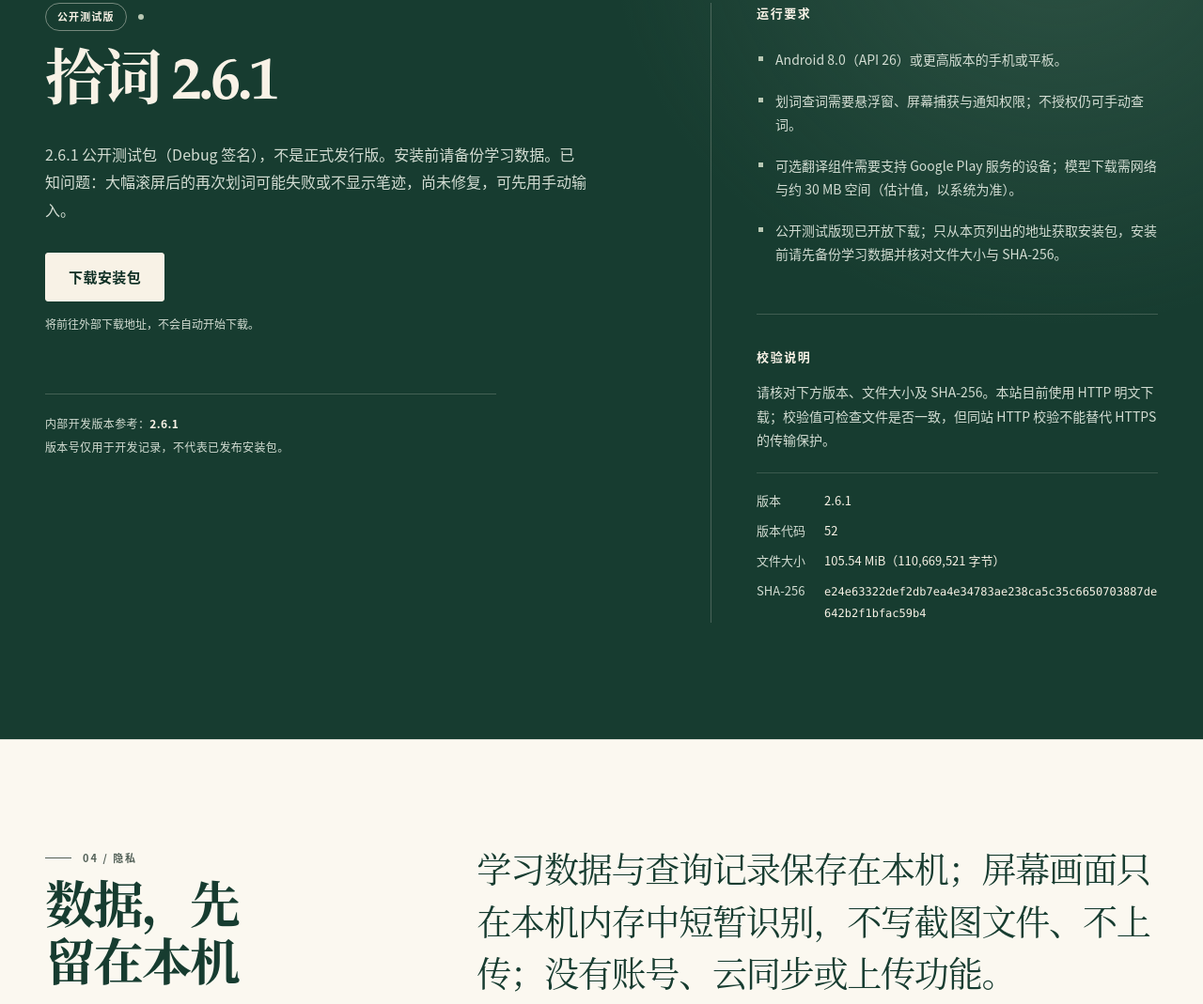
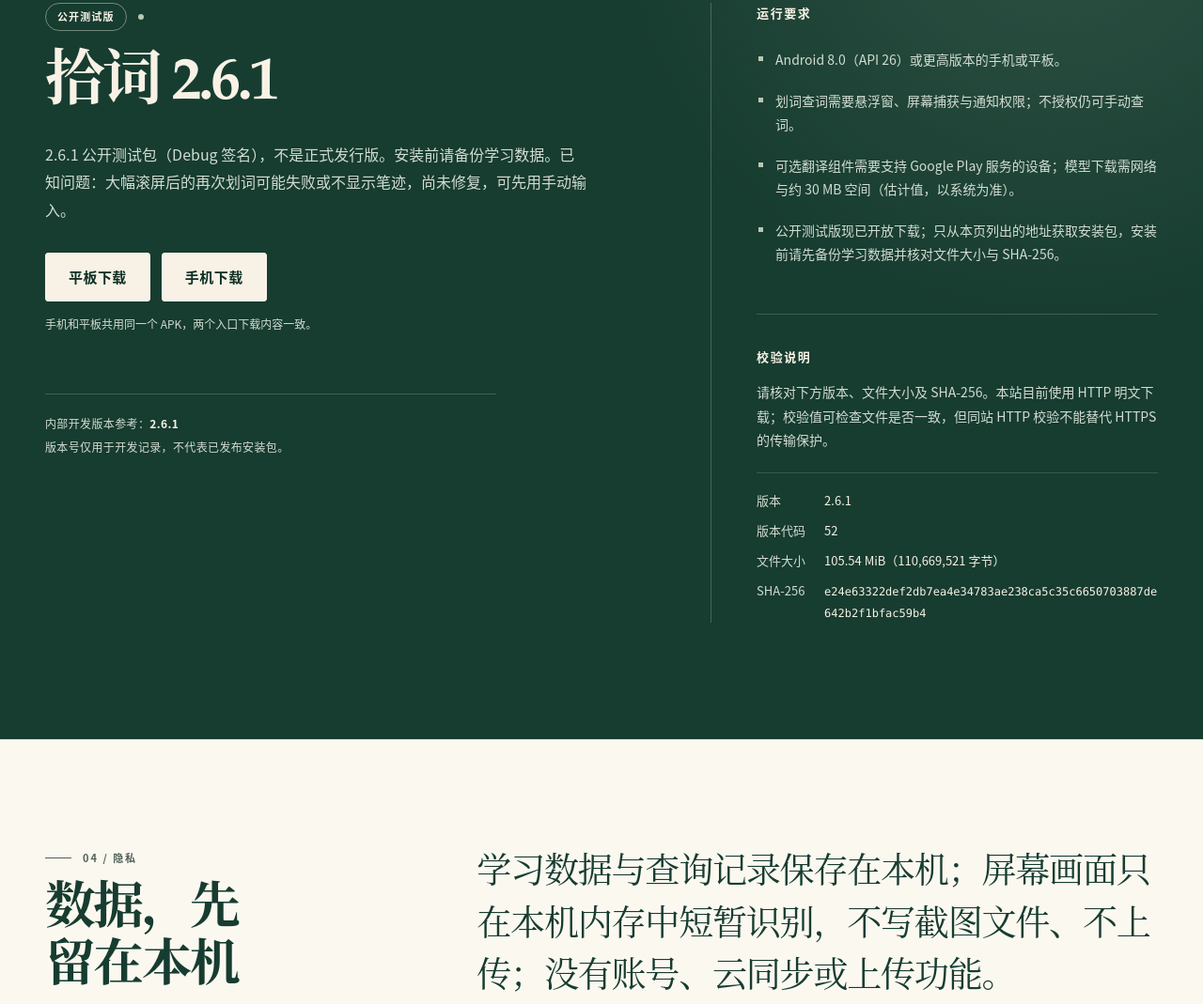
Before and after one commit to jiangnanqing188/shici-android, a plain HTML site: page website/index.html in a window 1280 px wide. Shown: the part 3088-4157 px from the top of the page at 94% size. Drawn offline with Linux system fonts and the light colour scheme.

Commit message:
feat: 官网提供平板与手机双下载入口

```diff
--- a/website/app.js
+++ b/website/app.js
@@ -317,14 +317,17 @@
       return;
     }
 
-    var downloadLink = element("a", "button", "下载安装包");
-    downloadLink.href = info.downloadUrl;
-    downloadLink.rel = "noopener";
-    downloadLink.setAttribute("aria-describedby", "release-action-note");
+    ["平板下载", "手机下载"].forEach(function (label) {
+      var downloadLink = element("a", "button", label);
+      downloadLink.href = info.downloadUrl;
+      downloadLink.rel = "noopener";
+      downloadLink.setAttribute("download", "");
+      downloadLink.setAttribute("aria-describedby", "release-action-note");
+      nodes.actions.appendChild(downloadLink);
+    });
 
-    var actionNote = element("p", "action-note", "将前往外部下载地址，不会自动开始下载。");
+    var actionNote = element("p", "action-note", "手机和平板共用同一个 APK，两个入口下载内容一致。");
     actionNote.id = "release-action-note";
-    nodes.actions.appendChild(downloadLink);
     nodes.actions.appendChild(actionNote);
     nodes.actions.hidden = false;
 
--- a/website/index.html
+++ b/website/index.html
@@ -202,6 +202,6 @@
   </footer>
 
   <script src="content.js"></script>
-  <script src="app.js"></script>
+  <script src="app.js?v=d99743c4"></script>
 </body>
 </html>
```
Also changed, not shown: 1 other file.
